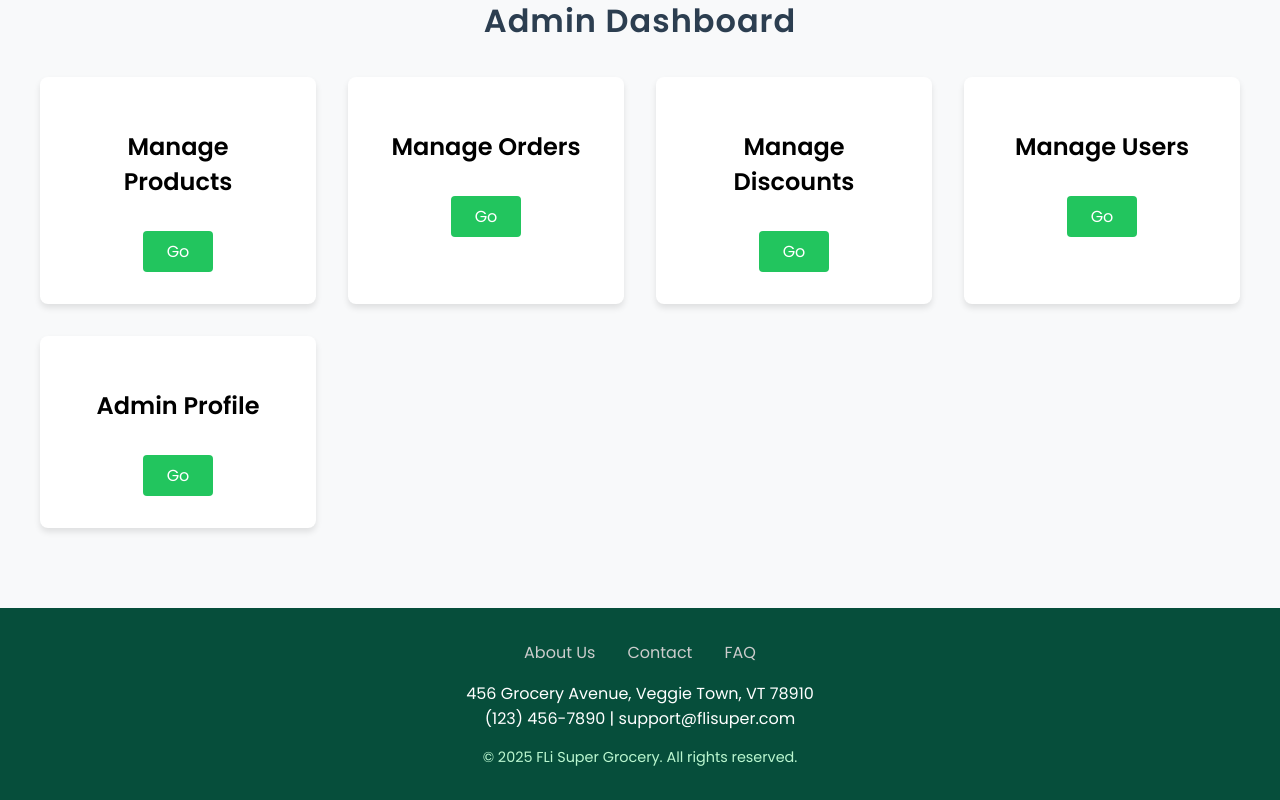
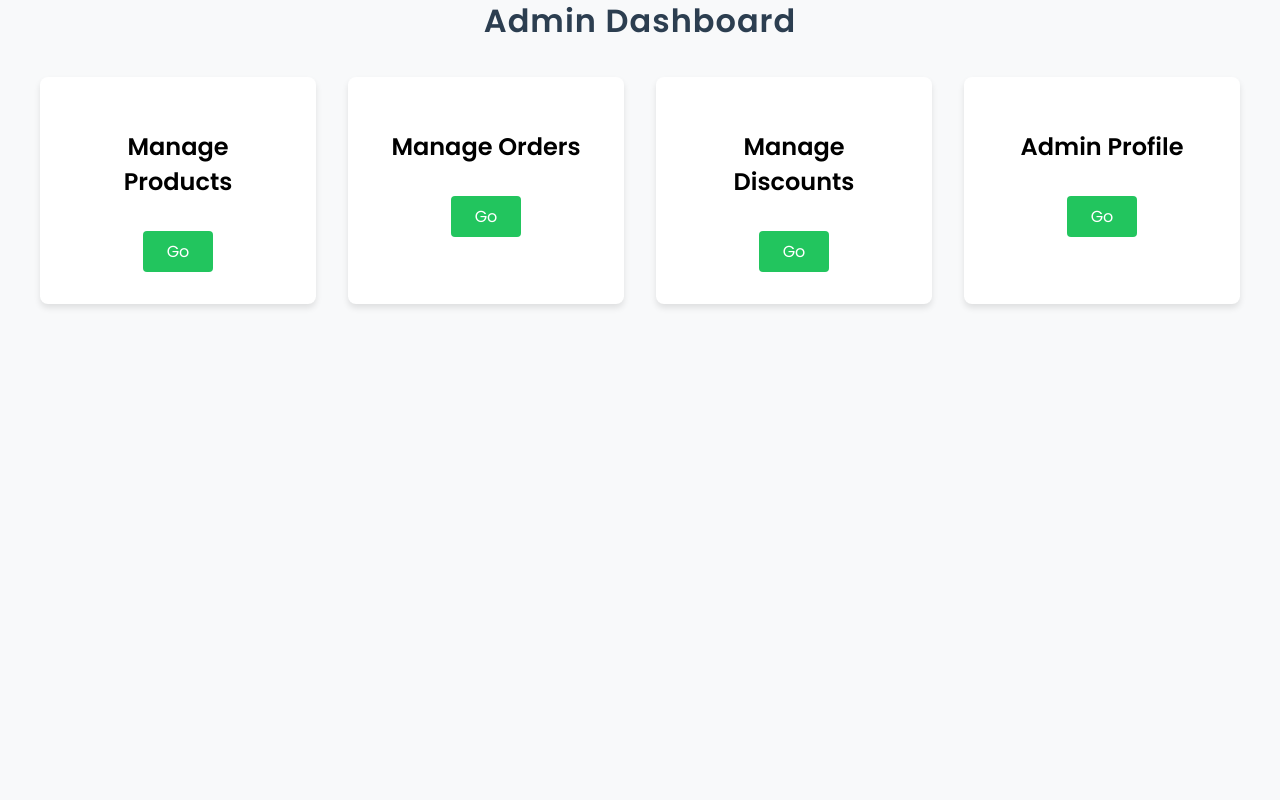
Before and after one commit to sub0dha/FLi-Super-App, a React (Create React App) app in the folder frontend/: page /admin/Dashboard in a window 1280 px wide. Shown: the part 212-1012 px from the top of the page. After the commit the page ends 800 px from the top, so only its background shows below. Built offline with nearby package versions, Linux system fonts and the light colour scheme.

Commit message:
Added some mappings in the frontend

```diff
--- a/frontend/src/components/AdminDashboard.js
+++ b/frontend/src/components/AdminDashboard.js
@@ -13,7 +13,6 @@
           <li><a href="/products">Manage Products</a></li>
           <li><a href="/orders">Manage Orders</a></li>
           <li><a href="/viewpromocodes">Manage Discounts</a></li>
-          <li><a href="/admin/users">Manage Users</a></li>
           <li><a href="/profile">Admin Profile</a></li>
         </ul>
       </nav>
@@ -24,23 +23,9 @@
           <ActionCard title="Manage Products" link="/products" />
           <ActionCard title="Manage Orders" link="/orders" />
           <ActionCard title="Manage Discounts" link="/viewpromocodes" />
-          <ActionCard title="Manage Users" link="/admin/users" />
           <ActionCard title="Admin Profile" link="/profile" />
         </div>
       </div>
-
-      <footer>
-        <div className="footer-links">
-          <a href="/about">About Us</a>
-          <a href="/contact">Contact</a>
-          <a href="/faq">FAQ</a>
-        </div>
-        <div>456 Grocery Avenue, Veggie Town, VT 78910</div>
-        <div>(123) 456-7890 | support@flisuper.com</div>
-        <div className="copyright">
-          &copy; 2025 FLi Super Grocery. All rights reserved.
-        </div>
-      </footer>
     </div>
   );
 };
--- a/frontend/src/components/HomePage.js
+++ b/frontend/src/components/HomePage.js
@@ -1,13 +1,13 @@
 import "./HomePage.css"
 import Navbar from "./Navbar.js"
 import {useEffect, useState} from "react";
-import {addToCart} from "../utils/cartUtils";
+import {addToCart} from "../utils/cartUtils.js";
 import {loadCategories} from "../utils/categoryUtils";
 
 function HomePage() {
   // Featured products data
   const [adding, setAdding] = useState(false)
-  const [feedback, setFeedback] = useState("");
+  const [setFeedback] = useState("");
   const featuredProducts = [
     {
       id: 1,
--- a/frontend/src/components/Navbar.js
+++ b/frontend/src/components/Navbar.js
@@ -1,5 +1,5 @@
 import { useEffect, useState } from "react";
-import { Link, useNavigate } from "react-router-dom";
+import { Link } from "react-router-dom";
 import "./Navbar.css";
 
 function Navbar() {
@@ -44,7 +44,7 @@
               <ul className="nav-links">
                 <li><Link to="/" className="nav-link">Home</Link></li>
                 <li><Link to="/ProductPage" className="nav-link">Products</Link></li>
-                <li><Link to="/categories" className="nav-link">Categories</Link></li>
+                <li><Link to="/ProductPage" className="nav-link">Categories</Link></li>
                 <li><Link to="/promotions" className="nav-link">Special Offers</Link></li>
                 <li><Link to="/about" className="nav-link">About Us</Link></li>
               </ul>
```
Also changed, not shown: 2 other files (tests, documents, lock files or other folders).
